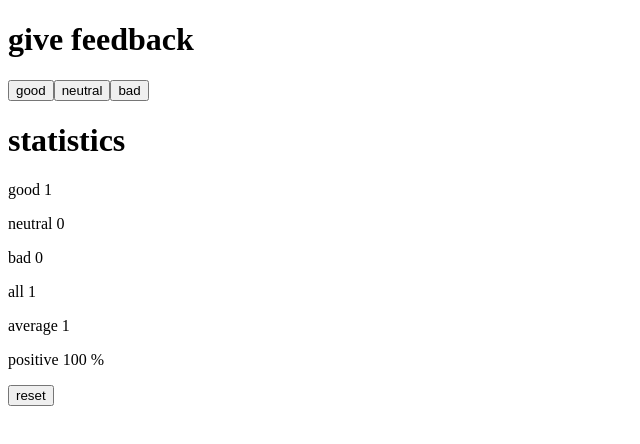
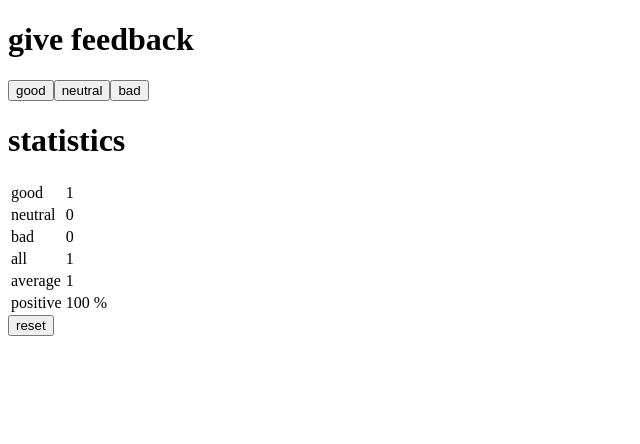
Before and after one commit to danielMut02/FullStackOpen-Solutions, a React (Vite) app in the folder Part 1/unicafe/: page / in a window 1280 px wide. Both pictures are taken after a click on the button "good". Shown: the top 444 px of the page, without its empty margins (0-640 px from the left). Built offline with nearby package versions, Linux system fonts and the light colour scheme.

Commit message:
Created table to show results. Completed exercise 1.11

```diff
--- a/Part 1/unicafe/src/App.jsx
+++ b/Part 1/unicafe/src/App.jsx
@@ -4,20 +4,25 @@ const Display = ({title}) => <h1>{title}</h1>
 
 const Button = ({onClick, text}) => <button onClick = {onClick}>{text}</button>
 
-const StatisticLine = ({text, value, text1}) => <p>{text} {value} {text1}</p>
-
+const StatisticLine = ({text, value, text1}) => (
+  <tr>
+    <td>{text}</td>
+    <td>{value} {text1}</td>
+  </tr>
+)
 const Statistics = (props) => {
   if (props.total === 0) return <p>No feedback given</p>
 
   return (
-  <div>
-    <StatisticLine text = "good" value = {props.valueGood} />
-    <StatisticLine text = "neutral" value = {props.valueNeutral} />
-    <StatisticLine text = "bad" value = {props.valueBad} />
-    <StatisticLine text = "all" value = {props.valueTotal} />
-    <StatisticLine text = "average" value = {props.valueAverage} />
-    <StatisticLine text = "positive" value = {props.valuePositive} text1 = {"%"} />
-  </div>)
+  <table>
+      <StatisticLine text = "good" value = {props.valueGood} text1 = "" />
+      <StatisticLine text = "neutral" value = {props.valueNeutral} text1 = "" />
+      <StatisticLine text = "bad" value = {props.valueBad} text1 = "" />
+      <StatisticLine text = "all" value = {props.valueTotal} text1 = "" />
+      <StatisticLine text = "average" value = {props.valueAverage} text1 = "" />
+      <StatisticLine text = "positive" value = {props.valuePositive} text1 = {"%"} />
+  </table>
+)
 }
 
 const App = () => {
```
